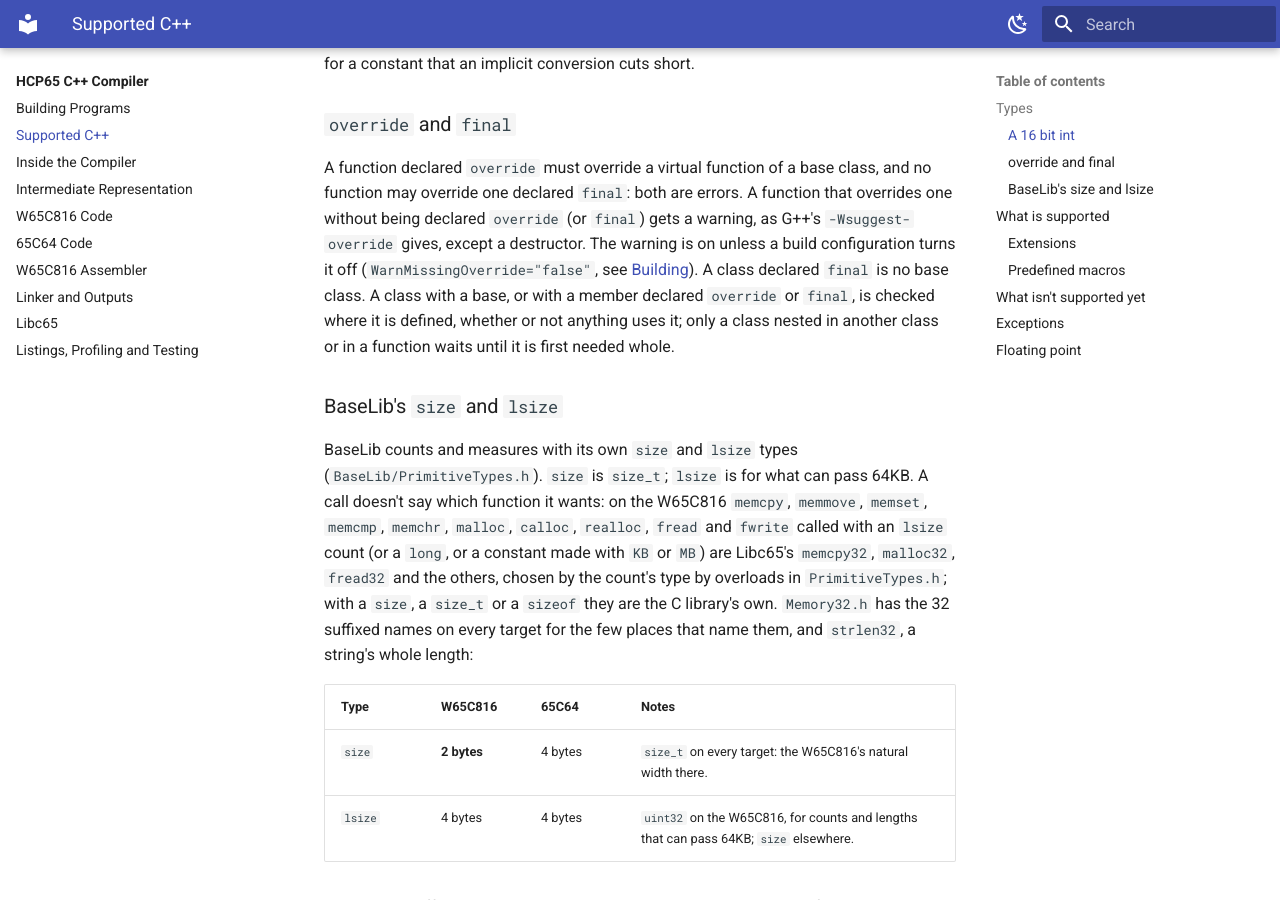
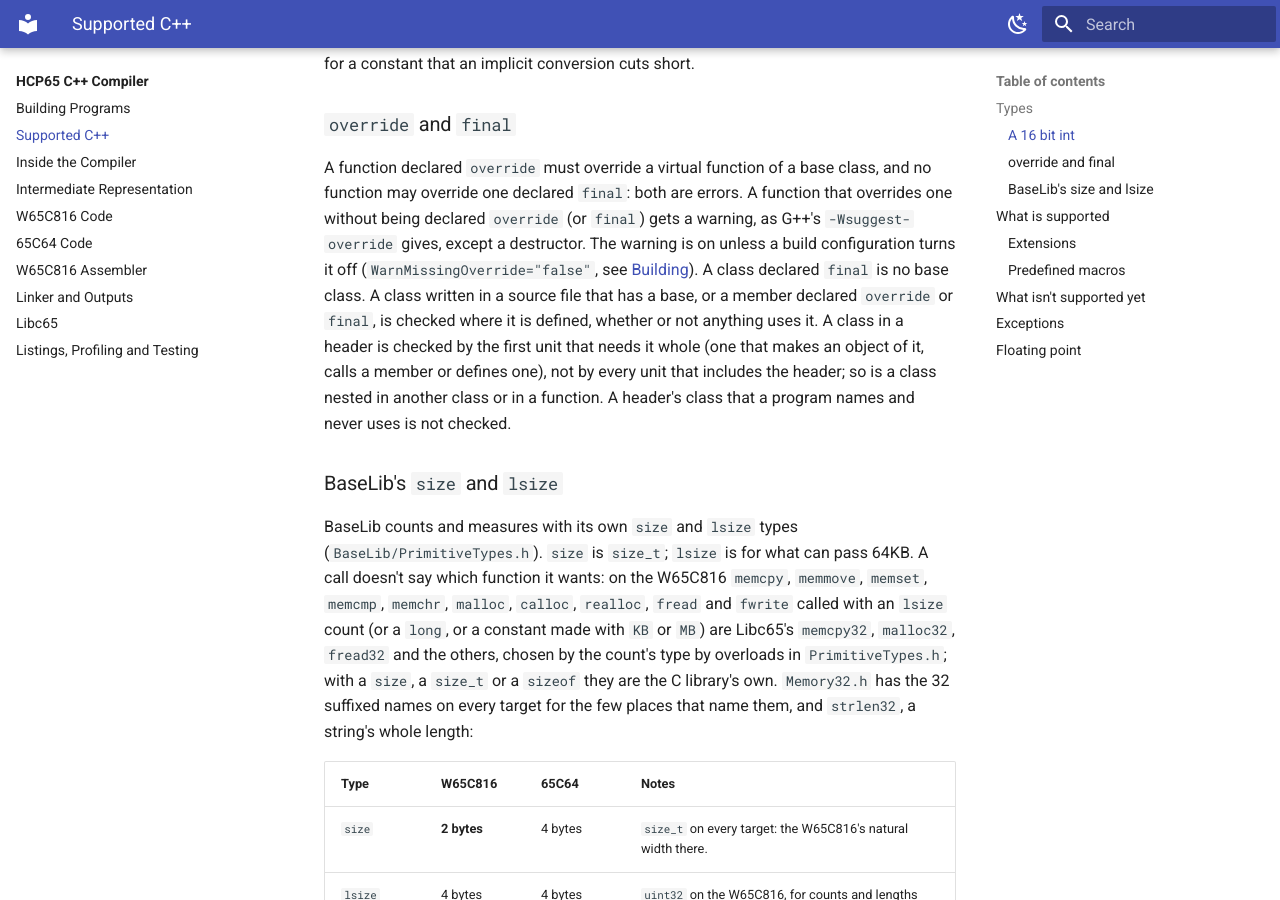
Before and after one commit to andrewpaterson/HCP65, an MkDocs documentation site: the page built from Website/docs/compiler/language.md, in a window 1280 px wide and 900 px high, scrolled down 2607 px. Built offline with MkDocs 1.6.1 and Material for MkDocs 9.7.7, drawn with Linux system fonts in a browser that asks for light colours; plug-ins that fetch from the network failed and are left out.

Commit message:
Docs: where the compiler checks override and final.
A class in a header is checked by the first unit that needs it whole, not by every unit that includes the header (CommonLibraries' DeclarationsSpeedPlan.txt stage 3); a class written in a source file is still checked where it is defined.

```diff
--- a/Website/docs/compiler/language.md
+++ b/Website/docs/compiler/language.md
@@ -74,9 +74,11 @@ may override one declared `final`: both are errors.  A function that overrides o
 declared `override` (or `final`) gets a warning, as G++'s `-Wsuggest-override` gives, except a
 destructor.  The warning is on unless a build configuration turns it off
 (`WarnMissingOverride="false"`, see [Building](building.md)).  A class declared `final` is no
-base class.  A class with a base, or with a member declared `override` or `final`, is checked
-where it is defined, whether or not anything uses it; only a class nested in another class or in
-a function waits until it is first needed whole.
+base class.  A class written in a source file that has a base, or a member declared `override`
+or `final`, is checked where it is defined, whether or not anything uses it.  A class in a header
+is checked by the first unit that needs it whole (one that makes an object of it, calls a member
+or defines one), not by every unit that includes the header; so is a class nested in another
+class or in a function.  A header's class that a program names and never uses is not checked.
 
 ### BaseLib's `size` and `lsize`
 
```
